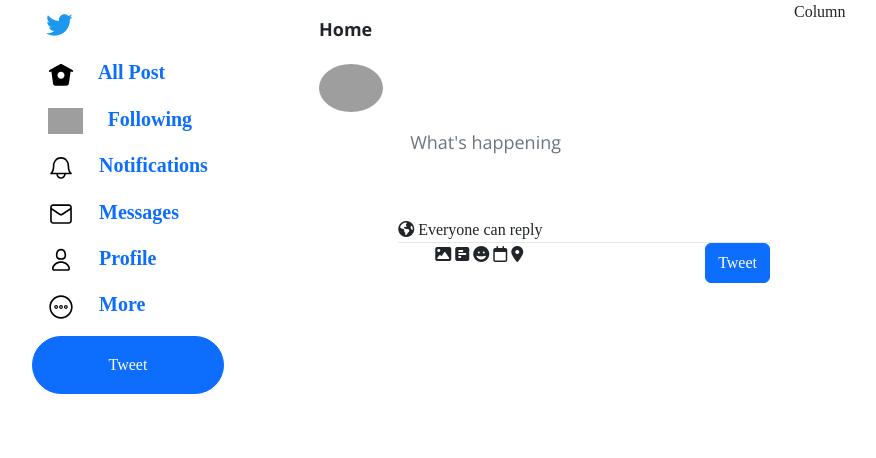
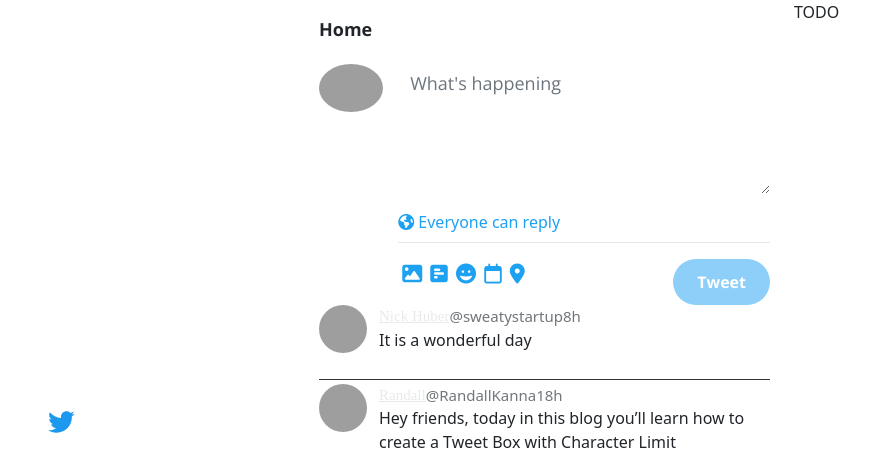
Before and after one commit to Theresa-o/Twitter, a Django app: page / in a window 1280 px wide. Shown: the top 458 px of the page, without its empty margins (48-924 px from the left). Before the commit the page ends 394 px from the top, so only its background shows below. Run offline with Django 3.2, Linux system fonts and the light colour scheme; some libraries are stand-ins or nearby versions; grey boxes are pictures that could not be loaded.

Commit message:
second  commit

```diff
--- a/project4/network/static/network/styles.css
+++ b/project4/network/static/network/styles.css
@@ -1,16 +1,20 @@
-@import url('https://fonts.googleapis.com/css2?family=Open+Sans:wght@400;600;700&display=swap');
+@import url("https://fonts.googleapis.com/css2?family=Open+Sans:wght@400;600;700&display=swap");
 
 * {
   margin: 0;
   padding: 0;
   box-sizing: border-box;
-    font-family: 'Times New Roman', Times, serif;
 }
 
 .twitter-logo {
   height: 28px;
-    filter: invert(52%) sepia(50%) saturate(2964%) hue-rotate(179deg) brightness(95%) contrast(97%);
-    margin-left: 23px;
+  filter: invert(52%) sepia(50%) saturate(2964%) hue-rotate(179deg)
+    brightness(95%) contrast(97%);
+  margin-left: 25px;
+}
+
+.left-sidebar {
+  position: fixed;
 }
 
 .navbar-brand:hover {
@@ -26,15 +30,19 @@
   cursor: pointer;
   font-weight: 700;
   display: flex;
-    padding: 10px;
   color: rgb(15, 20, 25);
+  font-family: "Times New Roman", Times, serif;
 }
 
 .left-sidebar-menu-icon {
   align-items: flex-start;
   height: 26px;
   margin-right: 20px;
+}
 
+.nav-item {
+  padding: 10px;
+  margin: 2px 2px;
 }
 
 .nav-item:hover {
@@ -47,7 +55,7 @@
   font-size: 18px;
   height: 48px;
   font-weight: 700;
-    font-family: 'Open Sans', sans-serif;
+  font-family: "Open Sans", sans-serif;
 }
 
 .main-page-header-profile-picture {
@@ -64,11 +72,17 @@
   border-bottom: 1px solid #e6e6e6;
 }
 
-.main-page-tweet-box:focus main-page-tweet-box:hover{
+.main-page-tweet-box {
+  margin-top: -5px;
+  word-wrap: break-word;
+  word-break: break-all;
+  outline: none;
+}
+
+.main-page-tweet-box:focus main-page-tweet-box:hover {
   outline: none !important;
   box-shadow: none;
   border: 0;
-
 }
 
 .main-page-tweet-box {
@@ -78,34 +92,65 @@
 }
 
 ::placeholder {
-    font-family: 'Open Sans', sans-serif;
+  font-family: "Open Sans", sans-serif;
   opacity: 1;
   font-size: 18px;
-    position: absolute;
-    margin-top: 10px;
-
+  /* position: absolute;
+    margin-top: 10px; */
 }
 
-/* .main-page-input-privacy {
+.main-page-input-privacy {
   /* display: flex;
     align-items: flex-start; */
-    /* height: 26px; */
+  display: inline-block;
+  color: #1da1f2;
+  cursor: pointer;
+}
 
-/* } */
+.main-page-input-privacy-icon,
+main-page-input-privacy-text {
+  display: inline;
+}
+
+/* .main-page-input-privacy i{
+    float: left;
+} */
 
 .main-page-input-icons {
   display: flex;
   justify-content: space-between;
+  margin-left: -35px;
 }
 
-.main-page-input-icons-ul{
+.main-page-input-icons-ul {
   list-style-type: none;
   margin-left: 5px;
 }
 
 .main-page-input-icons li {
   display: inline;
-    width: 300px;
+  /* width: 300px; */
+  list-style: none;
+  color: #1da1f2;
+  font-size: 20px;
+  margin: 0 2px;
+  height: 38px;
+  width: 38px;
+  cursor: pointer;
+}
+
+.main-page-tweet-button {
+  font-size: 16px;
+  font-family: "Open Sans", sans-serif;
+  color: white;
+  background-color: #1da1f2;
+  text-align: center;
+  cursor: pointer;
+  /* width: 75px; */
+  /* height: 30px; */
+  border: none;
+  outline: none;
+  opacity: 0.5;
 }
 
 /* .main-page-input form {
@@ -162,3 +207,41 @@
   margin-top: 20px;
   margin-left: auto;
 }
+
+.tweet {
+  display: flex;
+  margin-bottom: 4px;
+  border-bottom: 1px solid rgb(47, 51, 54);
+  cursor: pointer;
+}
+
+.tweet-author-image {
+  border-radius: 50%;
+  height: 48px;
+  width: 48px;
+  margin-right: 12px;
+}
+
+.tweet-feed-content {
+  margin-bottom: 15px;
+  padding-bottom: 12px;
+}
+
+.tweet-header {
+  display: flex;
+  font-size: 15px;
+  font-weight: 400;
+}
+
+.tweet-author-username {
+  font-family: "Times New Roman", Times, serif;
+  color: rgb(231, 233, 234);
+}
+
+.tweet-author-handle {
+  color: rgb(113, 118, 123);
+}
+
+.tweeted-time {
+  color: rgb(113, 118, 123);
+}
--- a/project4/network/templates/network/layout.html
+++ b/project4/network/templates/network/layout.html
@@ -52,7 +52,7 @@
                             <a class="navbar-brand" href="#">
                                 <img src= {% static 'network/images/brand.svg' %} alt="Twitter logo" class="twitter-logo">
                             </a>
-                            <ul class="nav flex-column left-sidebar-menu">
+                            <ul class="nav flex-column left-sidebar-menu mb-4 mt-2">
                                 <li class="nav-item">
                                     <a class="nav-link" href="#">
                                         <img src= {% static 'network/images/all-post.svg' %} alt="All post" class="left-sidebar-menu-icon">
@@ -97,52 +97,70 @@
                 <div class="col-5">
                     <div class="main-page-header mt-3 sticky-top">Home</div>
                     <div class="main-page-input">
-                    <form class="d-flex flex-column">
+                        <!-- <form class="d-flex flex-column"> -->
                             <div class="row">
                                 <div class="col-2 main-page-header-profile-picture">
-                                <img src="https://i.pinimg.com/originals/a6/58/32/a65832155622ac173337874f02b218fb.png" class="main-page-header-profile-picture" alt="main-page-header-profile-picture"/>
+                                    <img src="https://i.pinimg.com/originals/a6/58/32/a65832155622ac173337874f02b218fb.png" class="main-page-header-profile-picture" alt="profile-picture"/>
                                 </div>
                                 <div class="col-10">
                                     <div class="main-page-input-box">
                                         <div>
-                                        <input type="text" class="form-control main-page-tweet-box" id="exampleFormControlInput1" placeholder="What's happening">
-                                        <span class="placeholder"></span>
+                                            <textarea name="tweet-box" id="" class="form-control main-page-tweet-box text-wrap" cols="30" rows="10" placeholder="What's happening"></textarea>
+                                            <!-- <input type="text" class="form-control main-page-tweet-box text-wrap" id="exampleFormControlInput1" placeholder="What's happening"> -->
                                         </div>
-                                    <div class="main-page-input-privacy">
-                                        <i class="fas fa-globe-americas"></i>
-                                        <span>Everyone can reply</span>
+                                        <div class="main-page-input-privacy pb-2 mt-3">
+                                            <i class="fas fa-globe-americas main-page-input-privacy-icon"></i>
+                                            <span class="ain-page-input-privacy-text ml-2">Everyone can reply</span>
                                         </div>
                                     </div>
-                                <div class="main-page-input-icons">
-                                    <ul class="main-page-input-icons-ul mr-5 pr-4">
+                                    <div class="main-page-input-icons mt-3">
+                                        <ul class="main-page-input-icons-ul">
                                             <li><i class="fa-solid fa-image"></i></li>
                                             <li><i class="fa-solid fa-square-poll-horizontal"></i></li>
                                             <li><i class="fa-solid fa-face-grin"></i></li>
                                             <li><i class="fa-regular fa-calendar"></i></li>
                                             <li><i class="fa-solid fa-location-dot"></i></li>
                                         </ul>
-                                    <button type="submit" class="btn btn-primary">Tweet</button>
+                                        <button type="submit" class="btn btn-primary rounded-pill px-4 main-page-tweet-button"><strong>Tweet</strong></button>
                                     </div>
                                 </div>
                             </div>
-                    </form>
+                    <!-- </form> -->
                     </div>
 
-                <!-- <div class="tweetBox">
-                    <form>
-                    <div class="tweetbox__input">
-                        <!-- <img
-                        <!-- src="https://i.pinimg.com/originals/a6/58/32/a65832155622ac173337874f02b218fb.png" -->
-                        <!-- alt="" -->
-                        <!-- <input type="text" placeholder="What's happening?" />
+                    <div class="tweet-feed">
+                        <div class="tweet">
+                            <img src="http://placeimg.com/140/140/people" alt="author profile picture" class="tweet-author-image"/>
+                            <div class="tweet-feed-content">
+                                <div class="tweet-header">
+                                    <a href="#" class="tweet-author-username">Nick Huber</a>
+                                    <div class="tweet-author-handle">@sweatystartup</div>
+                                    <div class="tweeted-time">8h</div>
                                 </div>
-                    <button class="tweetBox__tweetButton">Tweet</button>
-                    </form>
-                </div> -->
+                                <div class="tweet-content">
+                                    <div class="tweet-created-content">It is a wonderful day</div>
+                                </div>
+                            </div>
+                        </div>
+                        <div class="tweet">
+                            <img src="http://placeimg.com/140/140/animals" alt="author profile picture" class="tweet-author-image"/>
+                            <div class="tweet-feed-content">
+                                <div class="tweet-header">
+                                    <a href="#" class="tweet-author-username">Randall</a>
+                                    <div class="tweet-author-handle">@RandallKanna</div>
+                                    <div class="tweeted-time">18h</div>
+                                </div>
+                                <div class="tweet-content">
+                                    <div class="tweet-created-content">Hey friends, today in this blog you’ll learn how to create a Tweet Box with Character Limit Highlighting in JavaScript.</div>
+                                    <img src="http://placeimg.com/300/300/tech" alt="tweeter feed"/>
+                                </div>
+                            </div>
+                        </div>
+                    </div>
+                </div>
 
-                </div>
                 <div class="col-4">
-                Column
+                TODO
                 </div>
             </div>
         </div>
```
Lines whose indentation alone changed are shown as unchanged.
